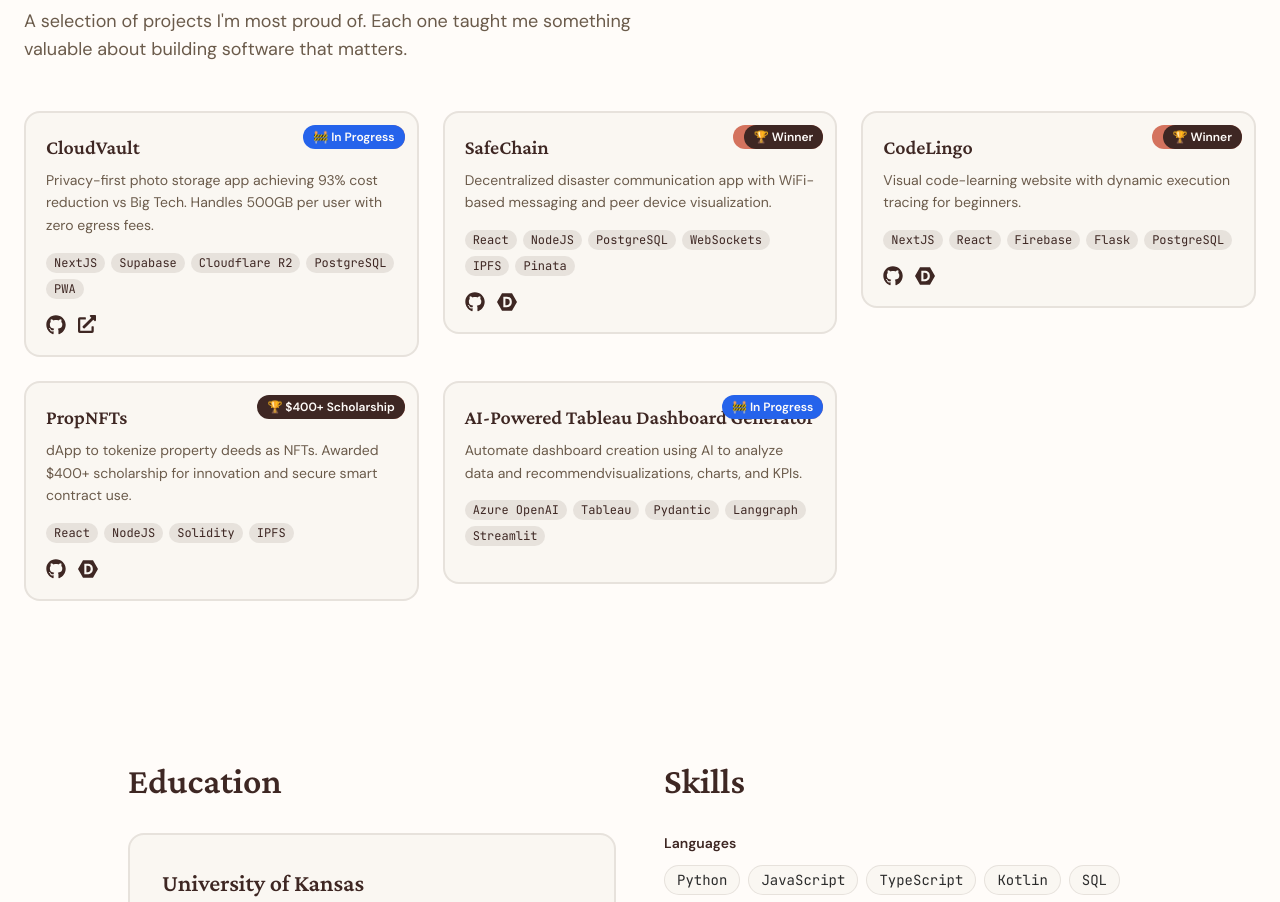
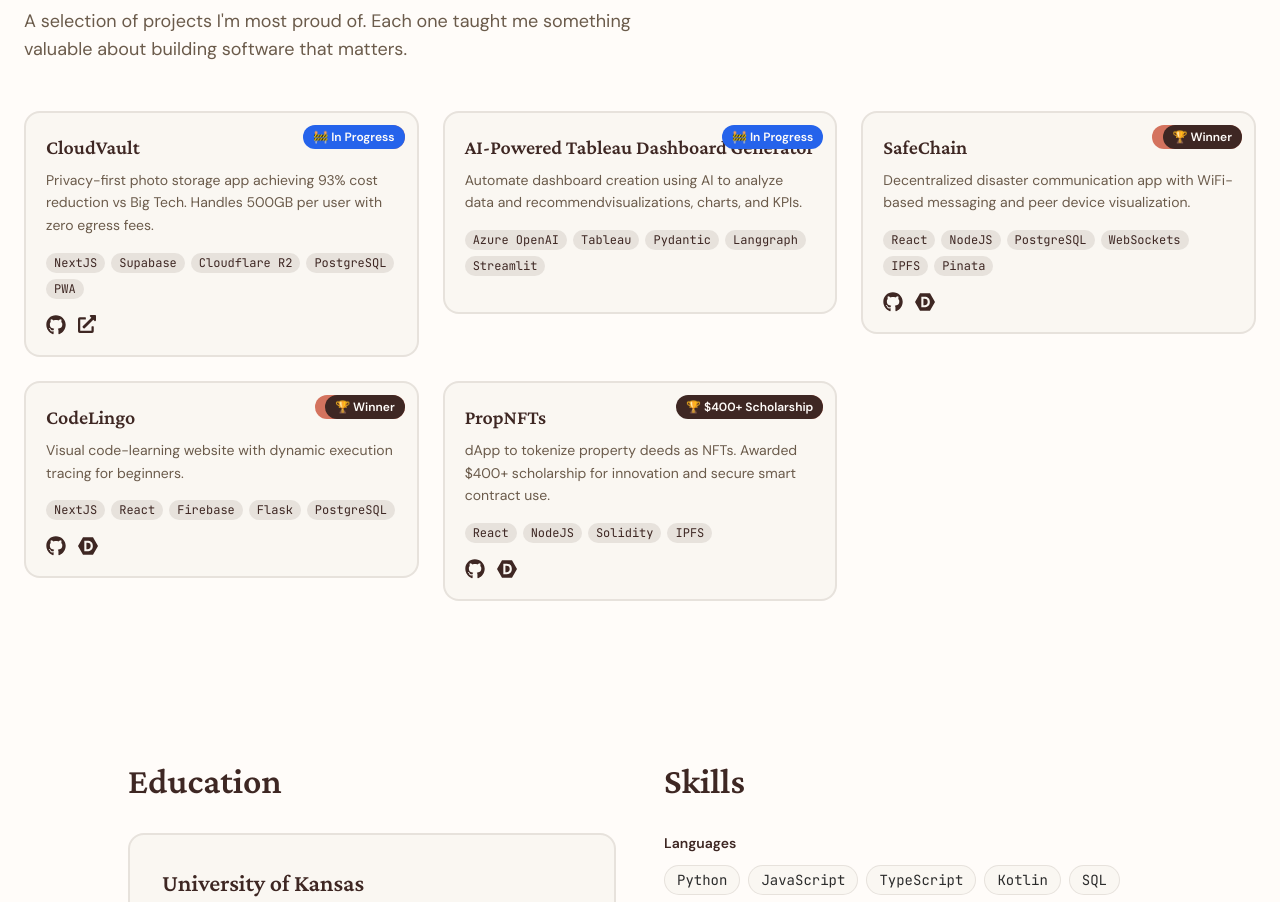
Before and after one commit to JayP04/portfolio, a Next.js app: page / in a window 1280 px wide. Shown: the part 1620-2522 px from the top of the page. Built offline with nearby package versions, Linux system fonts and the light colour scheme.

Commit message:
some more changes

```diff
--- a/app/page.tsx
+++ b/app/page.tsx
@@ -18,6 +18,17 @@
       githubUrl: 'https://github.com/JayP04/CloudVault',
       liveUrl: 'https://cloud-vault-beta.vercel.app',
       featured: true,
+      inprogress: true,
+    },
+    {
+      date: 'Jan 2026',
+      title: 'AI-Powered Tableau Dashboard Generator',
+      description: 'Automate dashboard creation using AI to analyze data and recommendvisualizations, charts, and KPIs.',
+      detailedDescription: 'more details to come',
+      technologies: ['Azure OpenAI', 'Tableau', 'Pydantic', 'Langgraph', 'Streamlit'],
+      githubUrl: '',
+      devpostUrl: '',
+      featured: false,
       inprogress: true,
     },
     {
@@ -51,17 +62,7 @@
       award: '$400+ Scholarship',
       featured: true,
     },
-    {
-      date: 'Jan 2026',
-      title: 'AI-Powered Tableau Dashboard Generator',
-      description: 'Automate dashboard creation using AI to analyze data and recommendvisualizations, charts, and KPIs.',
-      detailedDescription: 'more details to come',
-      technologies: ['Azure OpenAI', 'Tableau', 'Pydantic', 'Langgraph', 'Streamlit'],
-      githubUrl: '',
-      devpostUrl: '',
-      featured: true,
-      inprogress: true,
-    }
+
 
   ];
 
```
